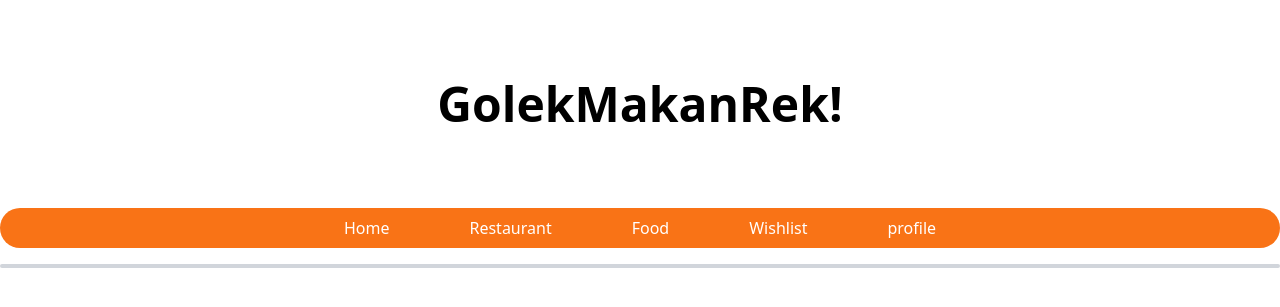
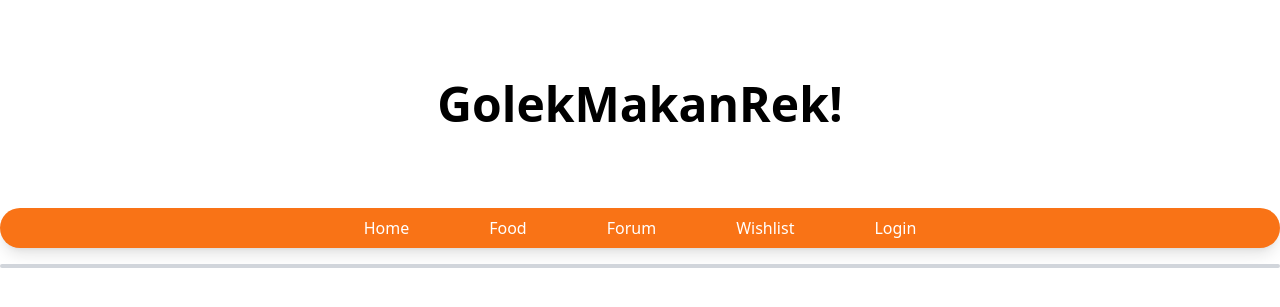
Before and after one commit to PBP-F10/GolekMakanRek, a Django app: template templates/navbar.html in a window 1280 px wide. Shown: the top 307 px of the page. Run offline with Django 5.2, Linux system fonts and the light colour scheme; the template is opened without the code that fills it, so the values that code supplies are empty; parts of the project's set-up code (start-up, migrations or seed data) failed here and were passed over; some libraries are stand-ins or nearby versions.

Commit message:
merging navbar

```diff
--- a/GolekMakanRek/settings.py
+++ b/GolekMakanRek/settings.py
@@ -27,8 +27,8 @@ PRODUCTION = os.getenv("PRODUCTION", False)
 DEBUG = not PRODUCTION
 
 ALLOWED_HOSTS = ["localhost",
-                 "127.0.0.1",
-                 "joshua-montolalu-golekmakanrek.pbp.cs.ui.ac.id"]
+                "127.0.0.1",
+                "joshua-montolalu-golekmakanrek.pbp.cs.ui.ac.id"]
 
 
 # Application definition
--- a/templates/navbar.html
+++ b/templates/navbar.html
@@ -1,49 +1,72 @@
-<html lang="en">
 <head>
   <meta charset="UTF-8">
   <meta name="viewport" content="width=device-width, initial-scale=1.0">
   <script src="https://cdn.tailwindcss.com"></script>
+  <style>
+      @keyframes slideDown {
+          from { transform: translateY(-10px); opacity: 0; }
+          to { transform: translateY(0); opacity: 1; }
+      }
+      .animate-slideDown {
+          animation: slideDown 0.2s ease-out forwards;
+      }
+  </style>
 </head>
 <body>
   <nav class="bg-white border-gray-200 max-md:hidden">
       <div class="flex flex-wrap justify-evenly items-center mx-auto max-w-screen-xl p-20">
           <div class="flex items-center space-x-3 rtl:space-x-reverse">
-                <span class="self-center text-5xl font-semibold whitespace-nowrap">GolekMakanRek!</span>
+              <span class="self-center text-5xl font-semibold whitespace-nowrap hover:text-orange-500 transition-colors duration-300">GolekMakanRek!</span>
           </div>
       </div>
   </nav>
-    <nav class="sticky top-0 max-md:hidden">
+  <nav class="sticky top-0 z-50 max-md:hidden">
       <div class="flex flex-col justify-evenly max-w-screen-xl mx-auto">
-            <div class="flex justify-evenly bg-orange-500 rounded-full">
+          <div class="flex justify-evenly bg-orange-500 rounded-full shadow-lg transition-all duration-300 hover:shadow-xl">
               <ul class="flex flex-row font-medium mt-0 space-x-20 rtl:space-x-reverse text-md px-20 py-2">
                   <li>
-                        <a href="#" class="text-white hover:text-gray-900">Home</a>
+                      <a href="{% url 'main:show_main' %}" class="text-white hover:text-gray-900 transition-colors duration-300 relative after:content-[''] after:absolute after:w-full after:h-0.5 after:bg-white after:left-0 after:-bottom-1 after:rounded-full after:transform after:scale-x-0 hover:after:scale-x-100 after:transition-transform after:duration-300">Home</a>
                   </li>
                   <li>
-                        <a href="#" class="text-white hover:text-gray-900">Restaurant</a>
+                      <a href="{% url 'resto_preview:restaurant_preview' %}" class="text-white hover:text-gray-900 transition-colors duration-300 relative after:content-[''] after:absolute after:w-full after:h-0.5 after:bg-white after:left-0 after:-bottom-1 after:rounded-full after:transform after:scale-x-0 hover:after:scale-x-100 after:transition-transform after:duration-300">Food</a>
                   </li>
                   <li>
-                        <a href="#" class="text-white hover:text-gray-900">Food</a>
+                      <a href="#" class="text-white hover:text-gray-900 transition-colors duration-300 relative after:content-[''] after:absolute after:w-full after:h-0.5 after:bg-white after:left-0 after:-bottom-1 after:rounded-full after:transform after:scale-x-0 hover:after:scale-x-100 after:transition-transform after:duration-300">Forum</a>
                   </li>
                   <li>
-                        <a href="#" class="text-white hover:text-gray-900">Wishlist</a>
+                      <a href="#" class="text-white hover:text-gray-900 transition-colors duration-300 relative after:content-[''] after:absolute after:w-full after:h-0.5 after:bg-white after:left-0 after:-bottom-1 after:rounded-full after:transform after:scale-x-0 hover:after:scale-x-100 after:transition-transform after:duration-300">Wishlist</a>
                   </li>
-                    <li>
-                      <a href="#" class="text-white hover:text-gray-900">profile</a>
+
+                  <li class="relative group">
+                      {% if user.is_authenticated %}
+                          <button onclick="toggleDropdown()" class="text-white hover:text-gray-900 transition-colors duration-300 relative after:content-[''] after:absolute after:w-full after:h-0.5 after:bg-white after:left-0 after:-bottom-1 after:rounded-full after:transform after:scale-x-0 hover:after:scale-x-100 after:transition-transform after:duration-300">
+                              {{ user.username }}
+                          </button>
+                          <div id="profileDropdown" class="hidden absolute transform -translate-x-[calc(100%-5rem)] mt-2 w-48 bg-white rounded-md shadow-lg py-1 z-50">
+                              <a href="#" class="block px-4 py-2 text-sm text-gray-700 hover:bg-orange-100 transition-colors duration-200">
+                                  Edit Profile
+                              </a>
+                              <a href="{% url 'main:logout' %}" class="block px-4 py-2 text-sm text-gray-700 hover:bg-orange-100 transition-colors duration-200">
+                                  Logout
+                              </a>
+                          </div>
+                      {% else %}
+                          <a href="{% url 'main:login' %}" class="text-white hover:text-gray-900 transition-colors duration-300">Login</a>
+                      {% endif %}
                   </li>
               </ul>
           </div>
           <hr class="h-1 my-4 px-20 bg-gray-300 border-0 rounded">
-
       </div>
   </nav>
 
-    <nav class="fixed w-full bg-orange-500 border-gray-200 md:hidden">
+  <!-- Mobile Navigation -->
+  <nav class="fixed w-full bg-orange-500 border-gray-200 md:hidden z-50">
       <div class="max-w-screen-xl flex flex-wrap items-center justify-between mx-auto p-4">
           <div class="flex items-center space-x-3 rtl:space-x-reverse">
-              <span class="self-center text-2xl text-white font-semibold whitespace-nowrap">GolekMakanRek!</span>
+              <span class="self-center text-2xl text-white font-semibold whitespace-nowrap transition-colors duration-300">GolekMakanRek!</span>
           </div>
-          <button class="menu-button inline-flex items-center p-2 w-10 h-10 justify-center text-sm text-white rounded-lg md:hidden hover:bg-gray-100 hover:text-orange-500 focus:outline-none focus:ring-2 focus:ring-orange-400">
+          <button class="menu-button inline-flex items-center p-2 w-10 h-10 justify-center text-sm text-white rounded-lg md:hidden hover:bg-white hover:text-orange-500 transition-all duration-300 focus:outline-none focus:ring-2 focus:ring-orange-400">
               <svg class="w-5 h-5" aria-hidden="true" xmlns="http://www.w3.org/2000/svg" fill="none" viewBox="0 0 17 14">
                   <path stroke="currentColor" stroke-linecap="round" stroke-linejoin="round" stroke-width="2" d="M1 1h15M1 7h15M1 13h15"/>
               </svg>
@@ -51,24 +74,39 @@
           <div class="mobile-menu hidden w-full md:block md:w-auto">
               <ul class="font-medium flex flex-col p-4 mt-4 rounded-lg bg-orange-400 rtl:space-x-reverse">
                   <li>
-                <a href="#" class="block py-2 px-3 text-white rounded hover:bg-orange-500 focus:bg-orange-500">Home</a>
+                      <a href="{% url 'main:show_main' %}" class="block py-2 px-3 text-white rounded hover:bg-orange-500 transition-all duration-300">Home</a>
                   </li>
                   <li>
-                <a href="#" class="block py-2 px-3 text-white rounded hover:bg-orange-500 focus:bg-orange-500">Restaurant</a>
+                      <a href="{% url 'resto_preview:restaurant_preview' %}" class="block py-2 px-3 text-white rounded hover:bg-orange-500 transition-all duration-300">Food</a>
                   </li>
                   <li>
-                <a href="#" class="block py-2 px-3 text-white rounded hover:bg-orange-500 focus:bg-orange-500">Food</a>
+                      <a href="#" class="block py-2 px-3 text-white rounded hover:bg-orange-500 transition-all duration-300">Forum</a>
                   </li>
                   <li>
-                <a href="#" class="block py-2 px-3 text-white rounded hover:bg-orange-500 focus:bg-orange-500">Wishlist</a>
+                      <a href="#" class="block py-2 px-3 text-white rounded hover:bg-orange-500 transition-all duration-300">Wishlist</a>
                   </li>
                   <li>
-                <a href="#" class="block py-2 px-3 text-white rounded hover:bg-orange-500 focus:bg-orange-500">Profile</a>
+                      {% if user.is_authenticated %}
+                          <button onclick="toggleMobileProfileDropdown()" class="w-full text-left block py-2 px-3 text-white rounded hover:bg-orange-500 transition-all duration-300">
+                              {{ user.username }}
+                          </button>
+                          <div id="mobileProfileDropdown" class="hidden pl-6 animate-slideDown">
+                              <a href="#" class="block py-2 px-3 text-white rounded hover:bg-orange-500 transition-all duration-300">
+                                  Edit Profile
+                              </a>
+                              <a href="{% url 'main:logout' %}" class="block py-2 px-3 text-white rounded hover:bg-orange-500 transition-all duration-300">
+                                  Logout
+                              </a>
+                          </div>
+                      {% else %}
+                          <a href="{% url 'main:login' %}" class="block py-2 px-3 text-white rounded hover:bg-orange-500 transition-all duration-300">Login</a>
+                      {% endif %}
                   </li>
               </ul>
           </div>
       </div>
   </nav>
+
   <script>
       const btn = document.querySelector("button.menu-button");
       const menu = document.querySelector(".mobile-menu");
@@ -77,6 +115,31 @@
           menu.classList.toggle("hidden");
       });
 
+      function toggleDropdown() {
+          const dropdown = document.getElementById('profileDropdown');
+          dropdown.classList.toggle('hidden');
+          if (!dropdown.classList.contains('hidden')) {
+              dropdown.classList.add('animate-slideDown');
+          }
+      }
+
+      function toggleMobileProfileDropdown() {
+          const dropdown = document.getElementById('mobileProfileDropdown');
+          dropdown.classList.toggle('hidden');
+      }
+
+      window.addEventListener('click', function(event) {
+          const desktopDropdown = document.getElementById('profileDropdown');
+          const mobileDropdown = document.getElementById('mobileProfileDropdown');
+
+          if (!event.target.closest('button')) {
+              if (!desktopDropdown.classList.contains('hidden')) {
+                  desktopDropdown.classList.add('hidden');
+              }
+              if (!mobileDropdown.classList.contains('hidden')) {
+                  mobileDropdown.classList.add('hidden');
+              }
+          }
+      });
   </script>
 </body>
-</html>
```
Also changed, not shown: templates/base.html (+15 -9 lines), wishlist/templates/wishlist.html (+4 -11 lines). Lines whose indentation alone changed are shown as unchanged.
